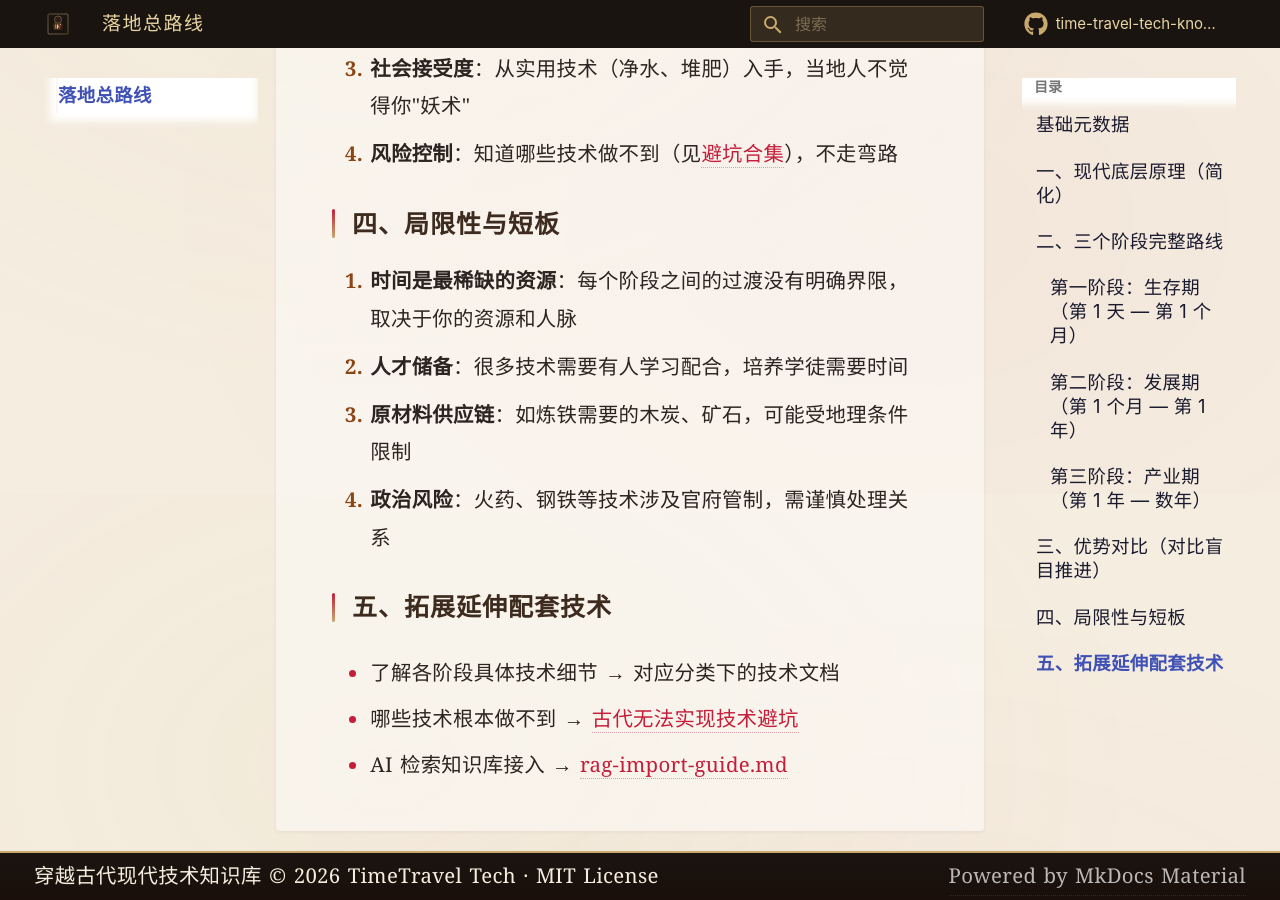
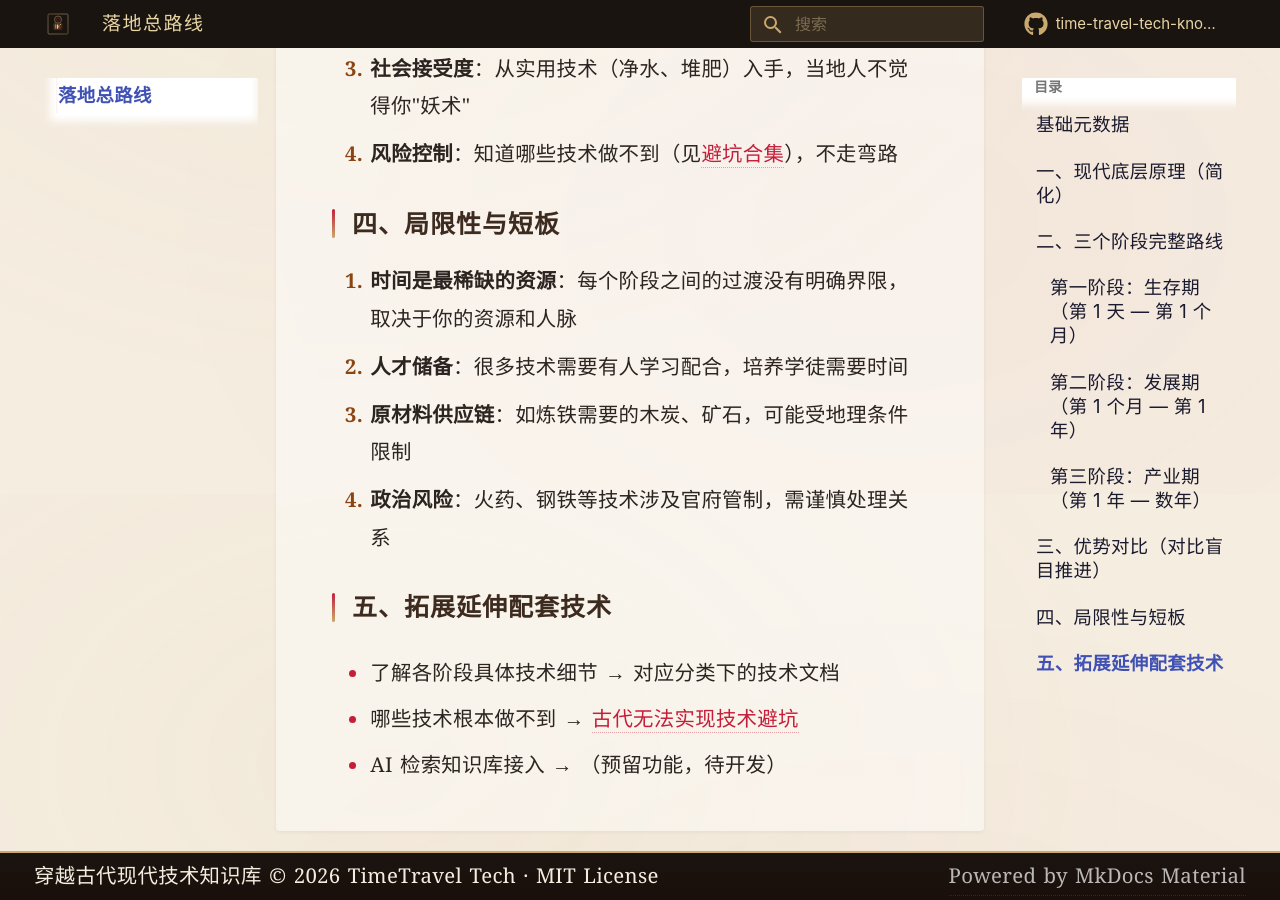
Before and after one commit to you-want/time-travel-tech-knowledge-base, an MkDocs documentation site: the page built from docs/roadmap.md, in a window 1280 px wide and 900 px high, scrolled down 3106 px. Built offline with MkDocs 1.6.1 and Material for MkDocs 9.7.7, drawn with Linux system fonts in a browser that asks for light colours; comment, search, counter and statistics services are not loaded.

Commit message:
fix: remove broken RAG link, add comment to example image reference

```diff
--- a/docs/roadmap.md
+++ b/docs/roadmap.md
@@ -82,4 +82,4 @@
 
 - 了解各阶段具体技术细节 → 对应分类下的技术文档
 - 哪些技术根本做不到 → [古代无法实现技术避坑](limits/electric-tech.md)
-- AI 检索知识库接入 → [rag-import-guide.md](../../rag-config/rag-import-guide.md)
+- AI 检索知识库接入 → （预留功能，待开发）
```
Also changed, not shown: docs/assets/README.md (+1 -0 lines).
